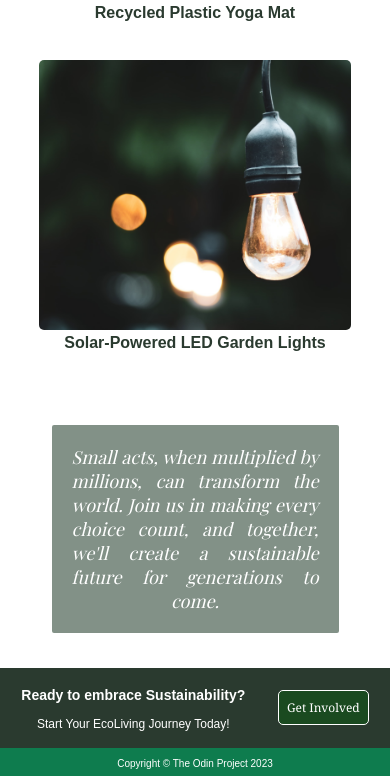
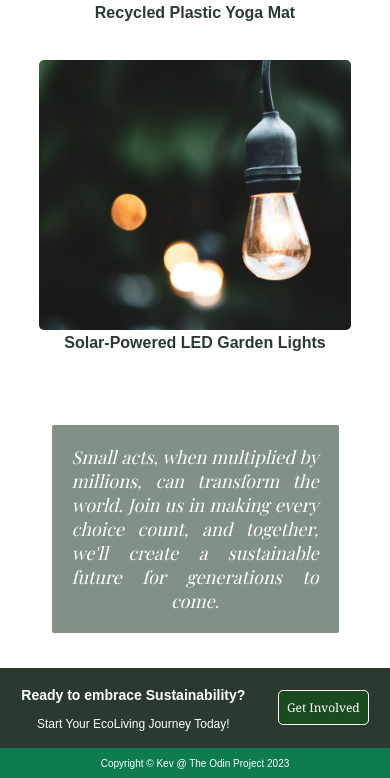
Before and after one commit to 0xkev21/landing-page-EcoLiving, a plain HTML site: page index.html in a window 390 px wide. Shown: the part 1458-2236 px from the top of the page. Drawn offline with nearby package versions, Linux system fonts and the light colour scheme; a web font is replaced by a local one.

Commit message:
Add my name to footer copyright section

```diff
--- a/index.html
+++ b/index.html
@@ -59,12 +59,10 @@
         <section id="contact">
 
         </section>
-        <footer>
-            <p>Copyright &copy; The Odin Project 2023</p>
-        </footer>
+
     </main>
     <footer>
-
+            <p>Copyright &copy; Kev @ The Odin Project 2023</p>
     </footer>
 </body>
 </html>
--- a/style.css
+++ b/style.css
@@ -159,7 +159,7 @@ blockquote {
 
 footer {
     background-color: var(--color-2);
-    height: 20px;
+    height: 40px;
     font-size: 14px;
     color: white;
     display: flex;
@@ -218,7 +218,7 @@ footer {
     }
     footer {
         font-size: 10px;
-        height: 14px;
+        height: 30px;
     }
 }
 
```
